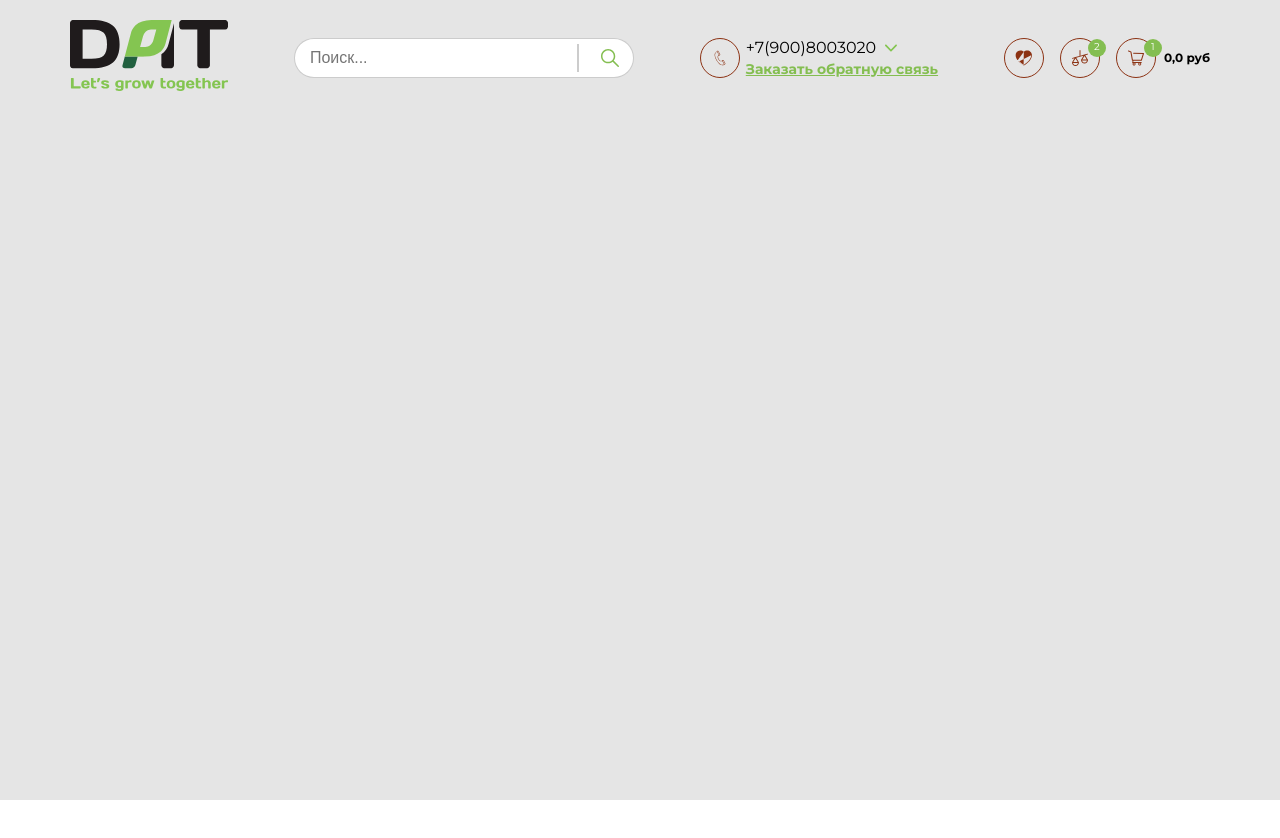
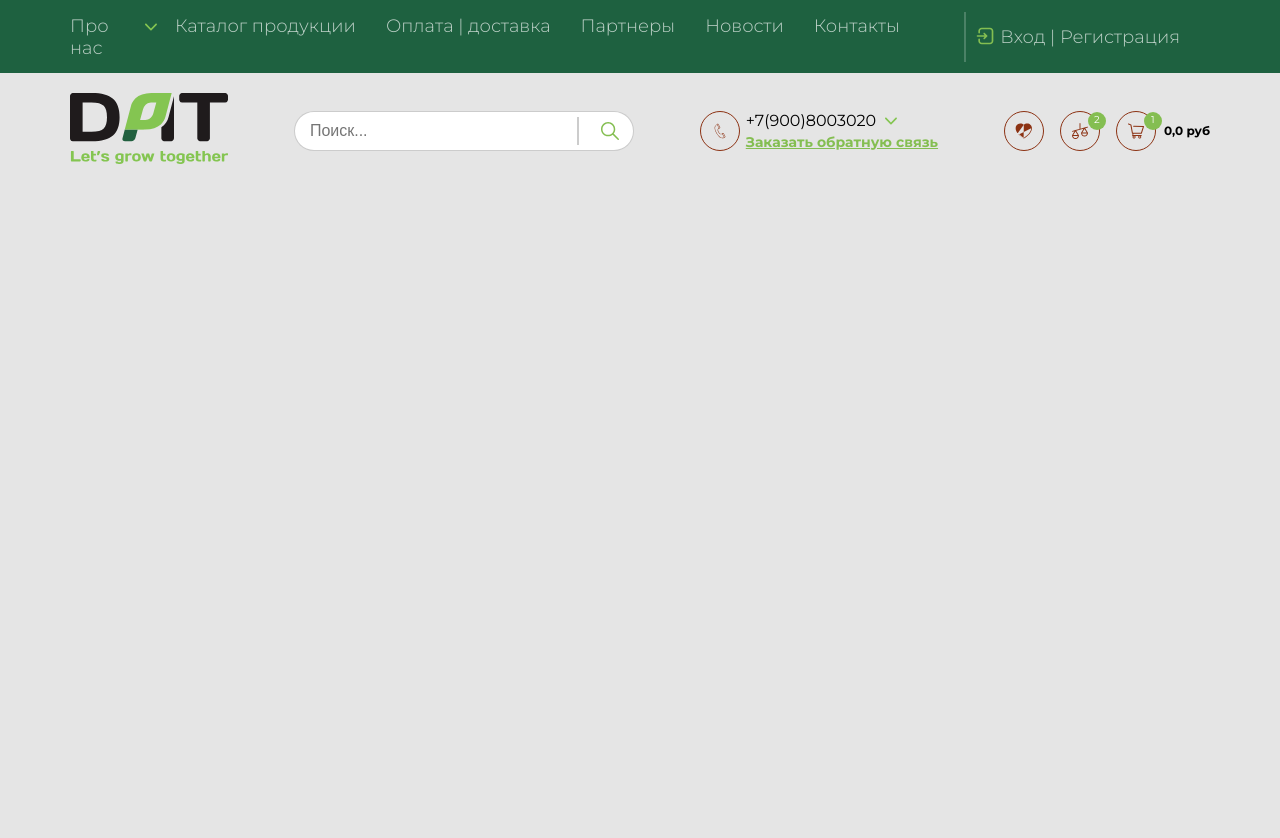
Before and after one commit to Zhbura/Agricultural_online_store, a React (Create React App) app: page / in a window 1280 px wide. Shown: the top 838 px of the page. Before the commit the page ends 800 px from the top, so only its background shows below. Built offline with nearby package versions, Linux system fonts and the light colour scheme.

Commit message:
Создание адаптивной вёрстки компонента TopBar

```diff
--- a/src/App.js
+++ b/src/App.js
@@ -1,9 +1,11 @@
 import './App.scss';
 import { Header } from "./components/Header/Header"
+import { TopBar } from './components/TopBar/TopBar';
 
 export const App = () => {
   return (
     <>
+      <TopBar />
       <Header />
     </>
   )
--- /dev/null
+++ b/src/components/TopBar/TopBar.js
@@ -0,0 +1,39 @@
+import './TopBar.scss';
+import logOut from '../../img/logOut.svg';
+import menu from '../../img/menu.svg';
+import { useState } from 'react';
+
+export const TopBar = () => {
+    const [popUpActive, setPopUpActive] = useState(false);
+
+    return (
+        <>
+            <div className="top-bar">
+                <div className="container">
+                    <nav className="top-bar__navigation top-bar__navigation_hidden">
+                        <div className={popUpActive ? 'top-bar__popUp_active' : 'top-bar__popUp'} onClick={() => setPopUpActive(!popUpActive)}>
+                            <span className="top-bar__text">Про нас</span>
+                        </div>
+                        <div className={popUpActive ? 'popUp active' : 'popUp'}>
+                            <p className="top-bar__text">О компании</p>
+                            <p className="top-bar__text">Наша команда</p>
+                            <p className="top-bar__text">Договор</p>
+                        </div>
+                        <p className="top-bar__text"> Каталог продукции</p>
+                        <p className="top-bar__text">Оплата | доставка</p>
+                        <p className="top-bar__text">Партнеры</p>
+                        <p className="top-bar__text">Новости</p>
+                        <p className="top-bar__text">Контакты</p>
+                    </nav>
+                    <span className="top-bar__line" />
+                    <div className="top-bar__login">
+                        <img src={logOut} alt="Войти" />
+                        <p className="top-bar__text">Вход | Регистрация</p>
+                    </div>
+                    <div className="top-bar__menu">
+                        <img src={menu} alt="Меню" />
+                    </div>
+                </div>
+            </div>
+        </>)
+}
--- /dev/null
+++ b/src/components/TopBar/TopBar.scss
@@ -0,0 +1,138 @@
+.top-bar {
+    background: #1E6140;
+    font-size: 18px;
+    line-height: 22px;
+
+    @media (min-width: 320px) and (max-width: 767px) {
+        padding: 11px 0;
+    }
+
+    &_menu {
+        background: rgba(255, 255, 255, 0.1);
+    }
+
+    .container {
+        display: flex;
+        align-items: center;
+        justify-content: space-between;
+
+        @media (min-width: 900px) and (max-width: 1199px) {
+            padding: 0 10px;
+        }
+
+    }
+
+    &__navigation {
+        display: flex;
+
+        @media (min-width: 768px) {
+            padding: 15px 0 14px 0;
+        }
+
+        @media (min-width: 768px) and (max-width: 1199px) {
+            align-items: center;
+            justify-content: space-between;
+        }
+
+        @media (min-width: 320px) and (max-width: 900px) {
+            &_hidden {
+                display: none;
+            }
+        }
+    }
+
+
+    &__popUp,
+    &__popUp_active {
+        position: relative;
+        background-image: url(../../img/arrowDown.svg);
+        background-repeat: no-repeat;
+        background-position: 75px 6px;
+        width: 105px;
+        cursor: pointer;
+
+        &_active {
+            background-image: url(../../img/arrowUpGreen.svg);
+        }
+    }
+
+    &__line {
+        display: block;
+        border: 1px solid rgba(255, 255, 255, 0.2);
+        height: 50px;
+
+        @media (min-width: 320px) and (max-width: 900px) {
+            display: none;
+        }
+    }
+
+    &__login {
+        position: relative;
+
+        img {
+            position: absolute;
+            left: -25px;
+        }
+
+        @media (min-width: 320px) and (max-width: 900px) {
+            margin-left: 41px;
+        }
+    }
+
+    &__menu {
+        margin-right: 15px;
+        position: relative;
+        cursor: pointer;
+
+        @media (min-width: 901px) {
+            display: none;
+        }
+    }
+
+    &__text {
+        font-weight: 300;
+        font-size: 18px;
+        line-height: 22px;
+        color: rgba(255, 255, 255, 0.7);
+        text-decoration: none;
+
+        @media (min-width: 900px) and (max-width: 1199px) {
+            margin-right: 10px;
+        }
+
+        @media (min-width: 1200px) {
+            margin-right: 30px;
+        }
+    }
+
+    &__active-link {
+        color: #fff;
+        border-bottom: 1px solid #fff;
+    }
+}
+
+@media (min-width: 768px) {
+    .menu {
+        display: none;
+    }
+}
+
+.popUp {
+    background: #347153;
+    border-radius: 0px 0px 20px 20px;
+    width: 190px;
+    position: absolute;
+    top: 50px;
+    padding: 15px 0 12px 18px;
+    display: none;
+
+    a {
+        padding-bottom: 15px;
+        display: flex;
+        flex-direction: column;
+    }
+}
+
+.popUp.active {
+    display: block;
+}
```
Also changed, not shown: src/img/logOut.svg (added), src/img/menu.svg (added).
